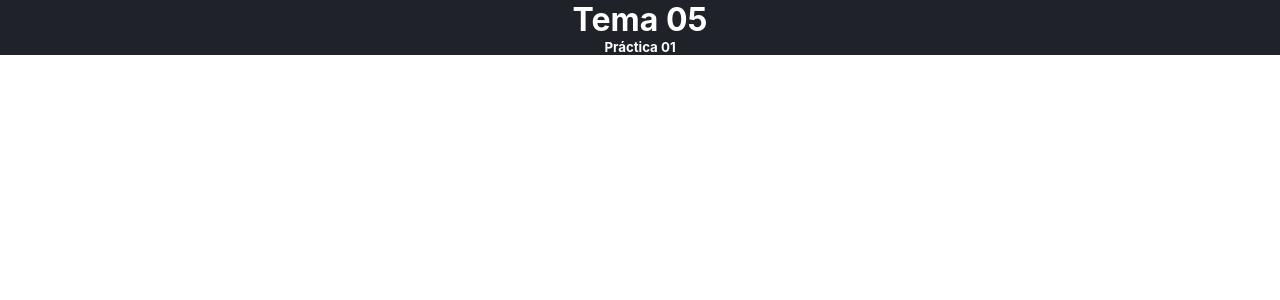
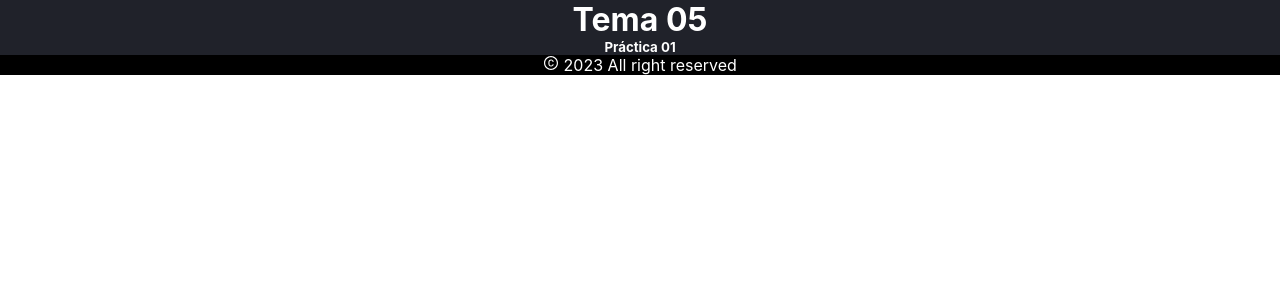
Before and after one commit to ravel01106/react-practica-01, a React (Create React App) app: page / in a window 1280 px wide. Shown: the top 300 px of the page. Built offline with nearby package versions, Linux system fonts and the light colour scheme.

Commit message:
feat(): The Footer component is created correctly

```diff
--- a/src/App.jsx
+++ b/src/App.jsx
@@ -1,10 +1,15 @@
 import './App.css'
+import Footer from './components/Footer/Footer'
 import Header from './components/Header/Header'
 
 function App () {
   return (
     <div className="App">
       <Header title='Tema 05' subtitle='Práctica 01' />
+      <main>
+
+      </main>
+      <Footer year={2023}/>
     </div>
   )
 }
--- /dev/null
+++ b/src/components/Footer/Footer.jsx
@@ -0,0 +1,19 @@
+import { Fragment } from 'react';
+import styles from './Footer.module.css';
+import {AiOutlineCopyright} from 'react-icons/ai';
+import propTypes from 'prop-types';
+
+const Footer = ({year}) => {
+  return (
+    <Fragment>
+        <div className={styles.Footer}>
+            <p> <AiOutlineCopyright /> {year} All right reserved </p>
+        </div>
+    </Fragment>
+  )
+}
+Footer.propTypes = {
+    year: propTypes.number.isRequired
+}
+
+export default Footer
--- /dev/null
+++ b/src/components/Footer/Footer.module.css
@@ -0,0 +1,5 @@
+.Footer{
+    color: white;
+    background-color: black;
+    margin-top: auto;
+}
```
